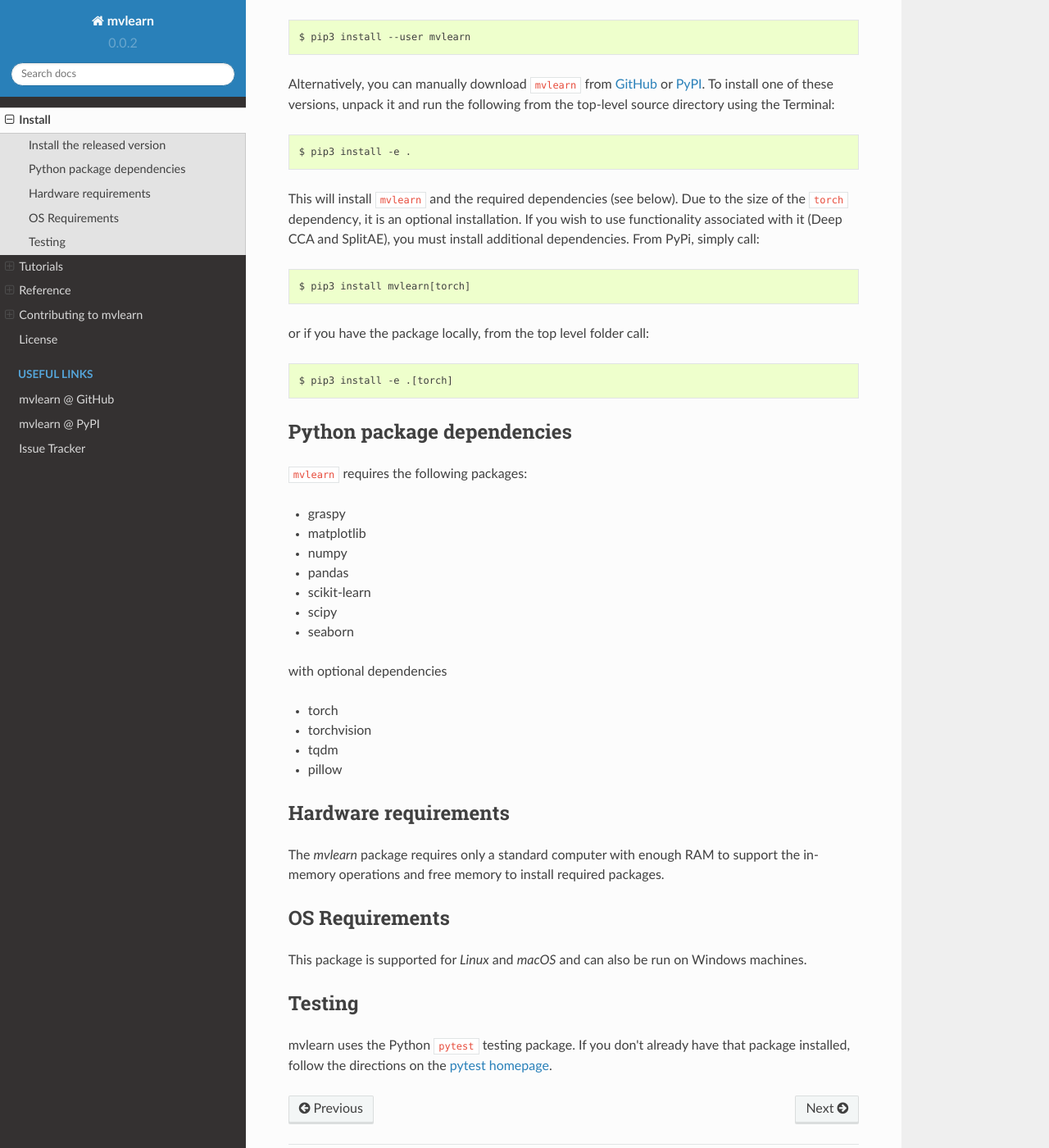
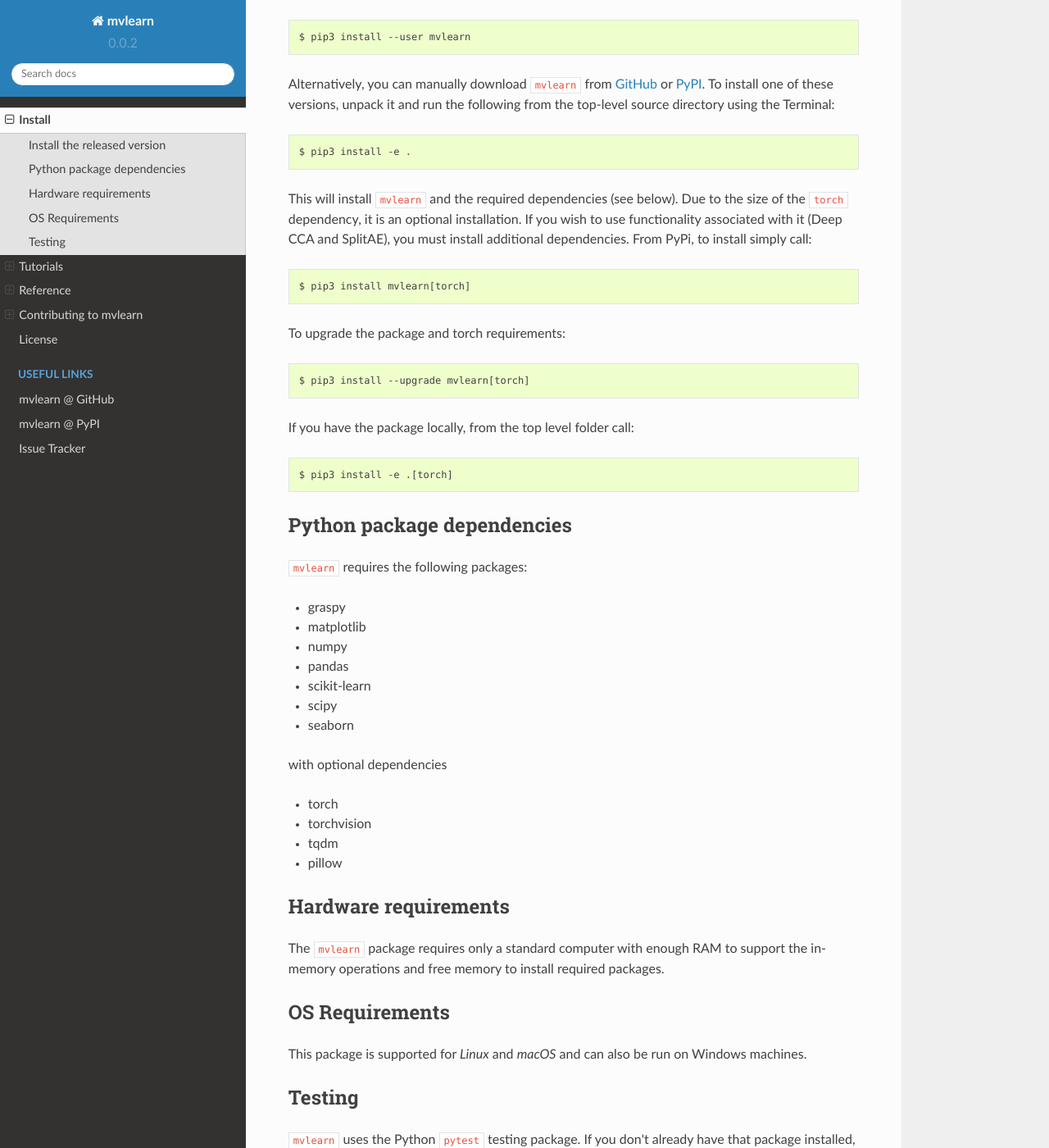
Before and after one commit to mvlearn/mvlearn, a Sphinx documentation site: the page built from docs/install.rst, in a window 1280 px wide and 1400 px high, scrolled down 667 px. Shown: the whole window at 82% size. Built offline with Sphinx 7.4.7 and the Read the Docs theme 2.0.0, drawn with Linux system fonts in a browser that asks for light colours; pages that are not in the unit, such as notebooks, are missing from menus.

Commit message:
installation clarification

```diff
--- a/docs/install.rst
+++ b/docs/install.rst
@@ -38,11 +38,15 @@
 This will install ``mvlearn`` and the required dependencies (see below).
 Due to the size of the ``torch`` dependency, it is an optional installation.
 If you wish to use functionality associated with it (Deep CCA and SplitAE),
-you must install additional dependencies. From PyPi, simply call::
+you must install additional dependencies. From PyPi, to install simply call::
 
     $ pip3 install mvlearn[torch]
 
-or if you have the package locally, from the top level folder call::
+To upgrade the package and torch requirements::
+
+    $ pip3 install --upgrade mvlearn[torch]
+
+If you have the package locally, from the top level folder call::
 
     $ pip3 install -e .[torch]
 
@@ -67,7 +71,7 @@
 
 Hardware requirements
 ---------------------
-The `mvlearn` package requires only a standard computer with enough RAM to support the in-memory operations and free memory to install required packages.
+The ``mvlearn`` package requires only a standard computer with enough RAM to support the in-memory operations and free memory to install required packages.
 
 OS Requirements
 ---------------
@@ -76,6 +80,6 @@
 
 Testing
 -------
-mvlearn uses the Python ``pytest`` testing package.  If you don't already have
+``mvlearn`` uses the Python ``pytest`` testing package.  If you don't already have
 that package installed, follow the directions on the `pytest homepage
 <https://docs.pytest.org/en/latest/>`_.
```
Also changed, not shown: 2 other files.
